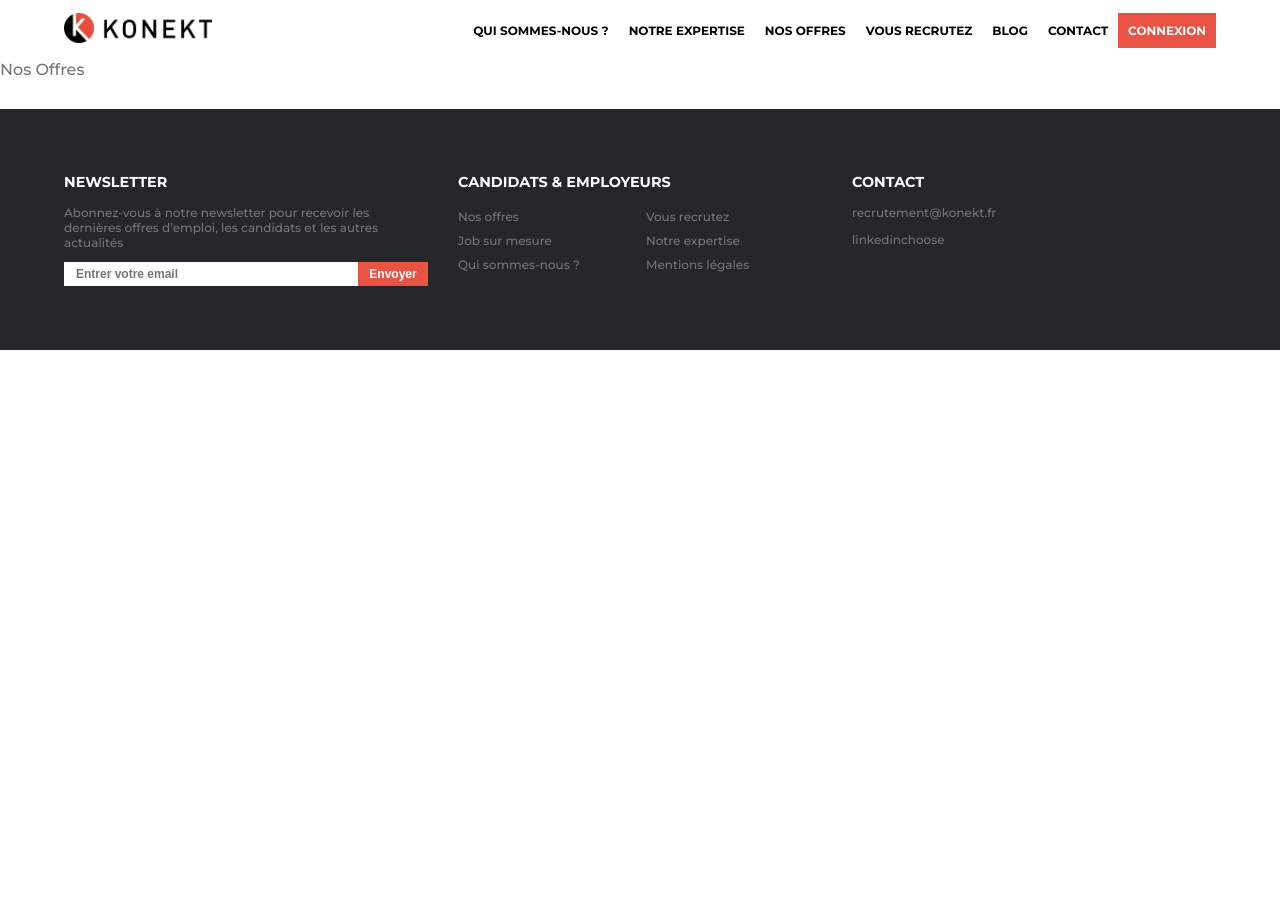
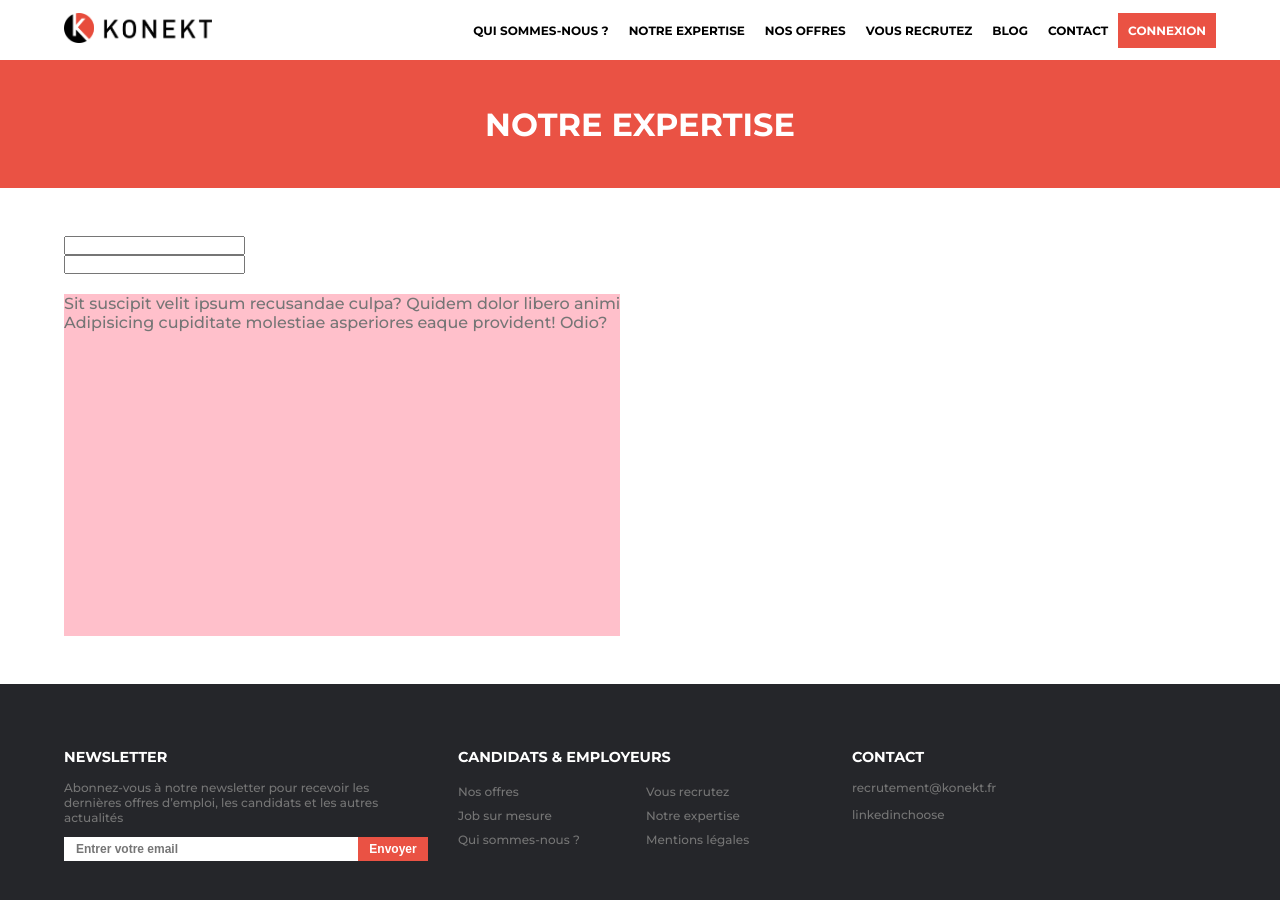
Before and after one commit to Virus936/konekt, a React (Create React App) app: page /offres in a window 1280 px wide. Shown: the top 900 px of the page. Before the commit the page ends 800 px from the top, so only its background shows below. Built offline with nearby package versions, Linux system fonts and the light colour scheme.

Commit message:
refactor and offres

```diff
--- a/src/components/footer/Candidat.js
+++ b/src/components/footer/Candidat.js
@@ -1,4 +1,4 @@
-import React, {useState} from "react"
+import React, {} from "react"
 import styled from 'styled-components'
 
 function Candidat(){
--- a/src/components/footer/Contact.js
+++ b/src/components/footer/Contact.js
@@ -1,4 +1,4 @@
-import React, {useState} from "react"
+import React, {} from "react"
 import styled from 'styled-components'
 
 function Contact(){
--- a/src/components/footer/Newsletter.js
+++ b/src/components/footer/Newsletter.js
@@ -1,4 +1,4 @@
-import React, {useState} from "react"
+import React, {} from "react"
 import styled from 'styled-components'
 import color from '../color'
 
--- a/src/components/header/SubHeader.js
+++ b/src/components/header/SubHeader.js
@@ -14,6 +14,8 @@ const Container = styled.header`
   display:flex;
   width:100%;
   justify-content:center;
+  text-transform:uppercase;
+  font-weight:bold;
   align-items:center;
   background-color:${color.primary};
   color:white;
--- a/src/components/howitwork/HowItem.js
+++ b/src/components/howitwork/HowItem.js
@@ -1,4 +1,4 @@
-import React, {useState} from "react"
+import React, {} from "react"
 import styled from 'styled-components'
 import comprehension from './comprehension.png'
 
--- a/src/components/searchbar/SearchBar.js
+++ b/src/components/searchbar/SearchBar.js
@@ -33,6 +33,7 @@ function SearchBar(){
               }else if(skill.toLowerCase().includes(filter.toLowerCase())){
                 return skill
               }
+              return false
             }).map(e => {
               return <div key={e} onClick={i=> {setActive(!active); setSelector(e) }}>{e}</div>
               })
--- a/src/pages/blog/Blog.js
+++ b/src/pages/blog/Blog.js
@@ -1,4 +1,4 @@
-import React, {useState} from "react"
+import React, {} from "react"
 
 function Blog(){
   return(
--- a/src/pages/contact/Contact.js
+++ b/src/pages/contact/Contact.js
@@ -1,4 +1,4 @@
-import React, {useState} from "react"
+import React, {} from "react"
 
 function Contact(){
   return(
--- a/src/pages/expertise/Expertise.js
+++ b/src/pages/expertise/Expertise.js
@@ -1,11 +1,37 @@
-import React, {useState} from "react"
+import React, {} from "react"
+import SubHeader from '../../components/header/SubHeader'
+import styled from 'styled-components'
 
 function Expertise(){
   return(
     <>
-      <p>Notre expertise</p>
+      <SubHeader title="Notre expertise" />
+      <Container>
+        <p>
+          Nous intervenons sur la recherche de profils dans le domaine de l'IT. Plus précisément voici les domaines sur lesquels nous avons l'habitude d'intervenir :
+        </p>
+        <ul>
+          <li>Web</li>
+          <li>Mobile</li>
+          <li>EMbarqué</li>
+          <li>QA</li>
+          <li>Infrastructure</li>
+          <li>Produit / Projet</li>
+        </ul>
+        <p>
+          Au niveau des expertises, nous avons une forte connaissance et compréhension des principaux langages et outils rencontrés dans l'IT.
+        </p>
+
+      </Container>
     </>
     )
 }
+const Container = styled.div`
+  max-width:700px;
+  margin:5em auto;
+  width:90%;
+  text-align:center;
+
+`
 
 export default Expertise
--- a/src/pages/landing/Landing.js
+++ b/src/pages/landing/Landing.js
@@ -1,4 +1,4 @@
-import React, {useState} from "react"
+import React, {} from "react"
 import Hero from '../../components/hero/Hero'
 import SearchBar from '../../components/searchbar/SearchBar'
 import Description from '../../components/description/Description'
--- a/src/pages/offres/Offres.js
+++ b/src/pages/offres/Offres.js
@@ -1,11 +1,50 @@
-import React, {useState} from "react"
+import React, {} from "react"
+import SubHeader from '../../components/header/SubHeader'
+import styled from 'styled-components'
 
 function Offres(){
   return(
     <>
-      <p>Nos Offres</p>
+      <SubHeader title="Notre expertise" />
+      <Container>
+        <form onSubmit={e=> e.preventDefault()}>
+          <input type="text" />
+          <input type="text" />
+        </form>
+        <div>
+
+          <p>Sit suscipit velit ipsum recusandae culpa? Quidem dolor libero animi</p>
+          <p>Adipisicing cupiditate molestiae asperiores eaque provident! Odio?</p>
+        </div>
+
+      </Container>
     </>
     )
 }
+const Container = styled.div`
+  display:flex;
+  flex-direction:column;
+  margin:3em auto;
+  width:90%;
+  gap:20px;
+  height:400px;
+  align-items:flex-start;
+
+  &>div{
+    background-color:pink;
+    flex:1 ;
+  }
+
+
+  &>form{
+    display:flex;
+    flex: 0 1 ;
+    flex-direction:column;
+    input{
+      display:block;
+    }
+
+  }
+`
 
 export default Offres
```
Also changed, not shown: src/components/searchbar/SearchItem.js (deleted, +0 -11 lines).
